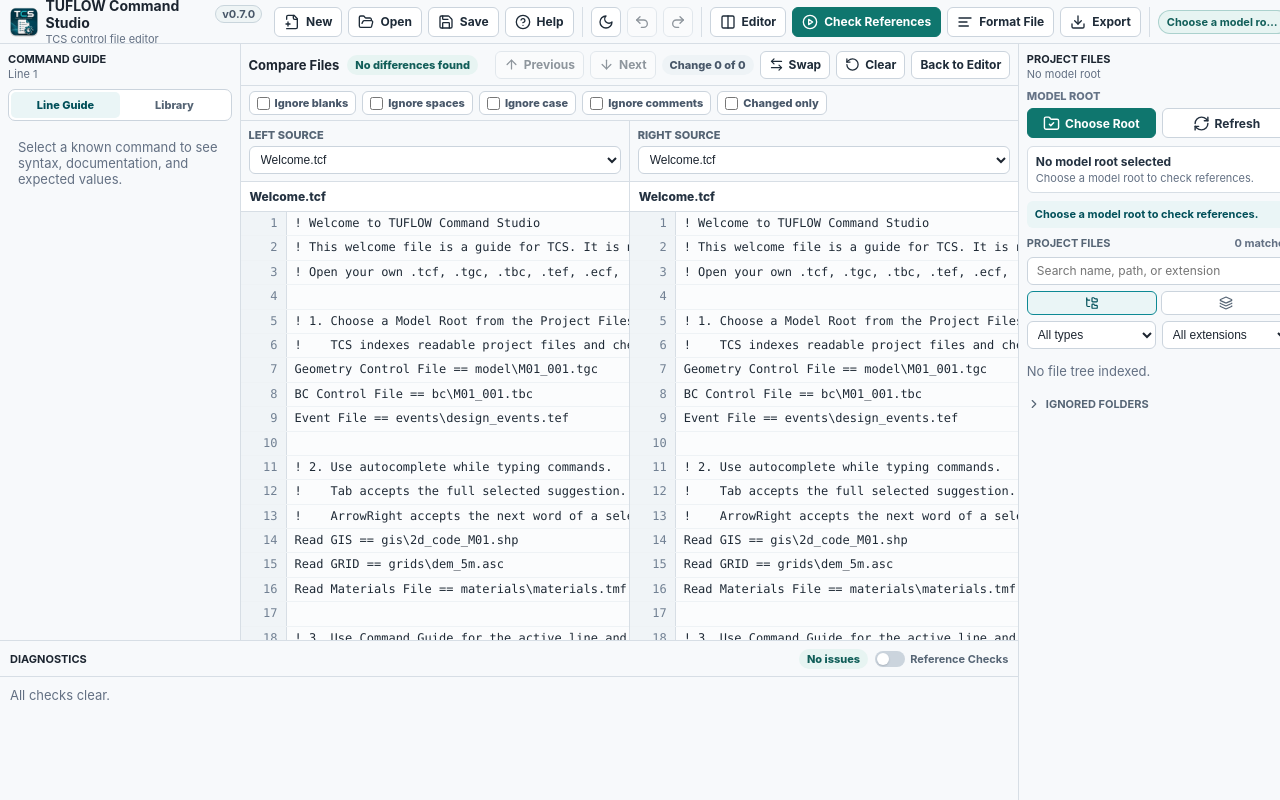
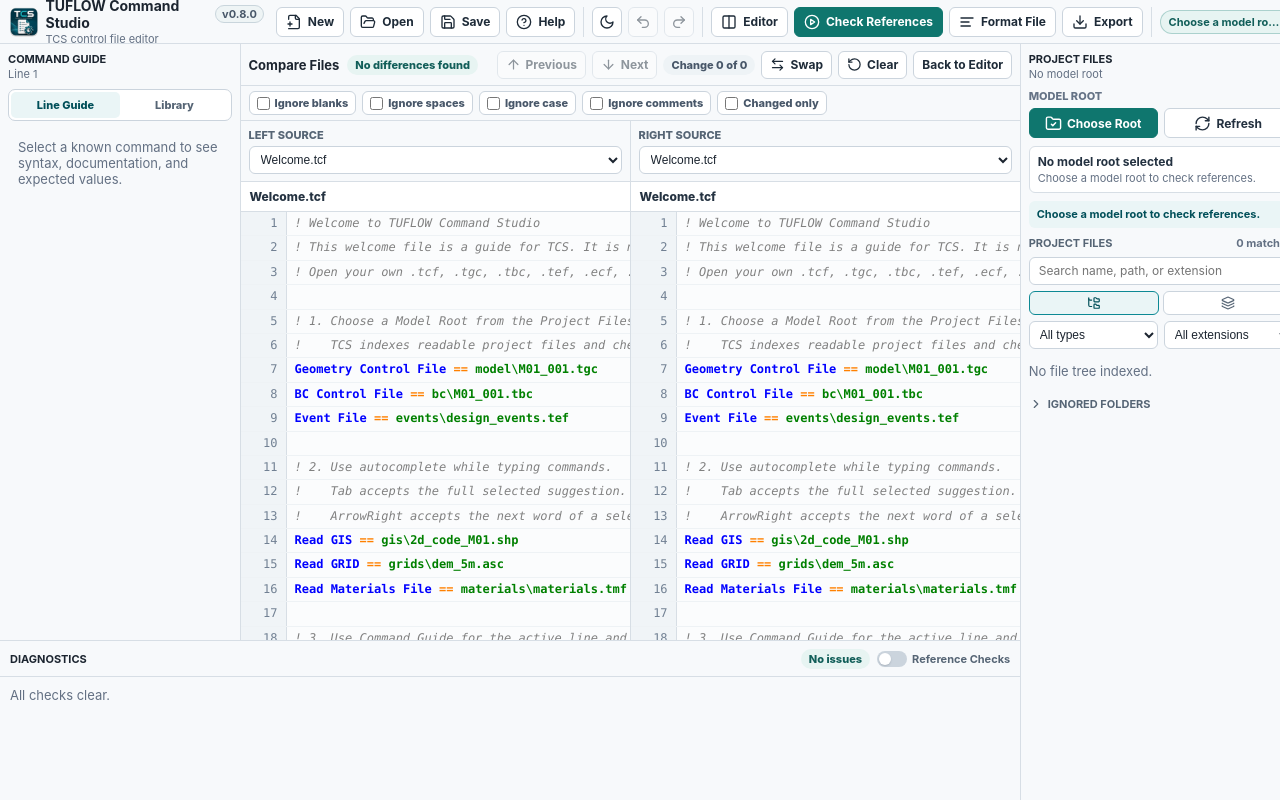
Before and after one commit to hamedtavakoli/TUFLOW_NPad, a React (Vite) app: page / in a window 1280 px wide. Both pictures are taken after a click on the button "Compare". Built offline with nearby package versions, Linux system fonts and the light colour scheme.

Commit message:
Add versioning rules to AI docs

```diff
--- a/package.json
+++ b/package.json
@@ -1,7 +1,7 @@
 {
   "name": "tuflow-command-studio",
   "private": true,
-  "version": "0.7.0",
+  "version": "0.8.0",
   "type": "module",
   "scripts": {
     "dev": "vite --host 127.0.0.1",
--- a/src/components/CompareView.tsx
+++ b/src/components/CompareView.tsx
@@ -1,5 +1,7 @@
 import { useEffect, useMemo, useRef, useState, type MutableRefObject, type RefObject } from 'react';
 import { ArrowDown, ArrowLeftRight, ArrowUp, RotateCcw } from 'lucide-react';
+import { getEditorLanguage, type EditorLanguage } from '../lib/editorLanguage';
+import { tokenizeSyntaxLine, type SyntaxToken } from '../lib/syntaxHighlight';
 import { compareText, type CompareLine, type CompareRow, type CompareTextSegment, type TextCompareOptions } from '../lib/textCompare';
 
 interface CompareFileOption {
@@ -49,6 +51,8 @@
   const rightText = rightSourceId === 'manual' ? rightManualText : rightFile?.text ?? '';
   const leftName = leftSourceId === 'manual' ? 'Manual left text' : leftFile?.name ?? 'Unreadable left file';
   const rightName = rightSourceId === 'manual' ? 'Manual right text' : rightFile?.name ?? 'Unreadable right file';
+  const leftLanguage = leftSourceId === 'manual' ? 'plain' : getEditorLanguage(leftName);
+  const rightLanguage = rightSourceId === 'manual' ? 'plain' : getEditorLanguage(rightName);
   const isLargeComparison = leftText.length + rightText.length > 80_000;
   const result = useMemo(() => compareText(debouncedLeftText, debouncedRightText, options), [debouncedLeftText, debouncedRightText, options]);
   const hasUnreadableFile = (leftSourceId !== 'manual' && !leftFile) || (rightSourceId !== 'manual' && !rightFile);
@@ -175,6 +179,7 @@
           side="left"
           title={leftName}
           rows={result.rows}
+          language={leftLanguage}
           activeChangeIndex={activeChangeIndex}
           rowRefs={rowRefs}
           scrollRef={leftScrollRef}
@@ -184,6 +189,7 @@
           side="right"
           title={rightName}
           rows={result.rows}
+          language={rightLanguage}
           activeChangeIndex={activeChangeIndex}
           rowRefs={rowRefs}
           scrollRef={rightScrollRef}
@@ -240,13 +246,14 @@
   side: 'left' | 'right';
   title: string;
   rows: CompareRow[];
+  language: EditorLanguage;
   activeChangeIndex: number;
   rowRefs: MutableRefObject<Map<number, HTMLDivElement>>;
   scrollRef: RefObject<HTMLDivElement | null>;
   onScroll: () => void;
 }
 
-function CompareResultPanel({ side, title, rows, activeChangeIndex, rowRefs, scrollRef, onScroll }: CompareResultPanelProps) {
+function CompareResultPanel({ side, title, rows, language, activeChangeIndex, rowRefs, scrollRef, onScroll }: CompareResultPanelProps) {
   return (
     <div className="compare-panel">
       <div className="compare-panel-title" title={title}>{title}</div>
@@ -258,6 +265,7 @@
             <CompareRowView
               row={row}
               side={side}
+              language={language}
               isActiveChange={row.changeIndex === activeChangeIndex}
               rowRefs={rowRefs}
               key={`${side}-${row.id}`}
@@ -272,11 +280,13 @@
 function CompareRowView({
   row,
   side,
+  language,
   isActiveChange,
   rowRefs
 }: {
   row: CompareRow;
   side: 'left' | 'right';
+  language: EditorLanguage;
   isActiveChange: boolean;
   rowRefs: MutableRefObject<Map<number, HTMLDivElement>>;
 }) {
@@ -296,7 +306,7 @@
       }}
     >
       <span className="compare-line-number">{line?.lineNumber ?? ''}</span>
-      <code>{renderLineText(line)}</code>
+      <code>{renderLineText(line, language)}</code>
     </div>
   );
 }
@@ -311,14 +321,82 @@
   return row.kind;
 }
 
-function renderLineText(line: CompareLine | undefined) {
+function renderLineText(line: CompareLine | undefined, language: EditorLanguage) {
   if (!line) return '\u00a0';
-  if (line.segments) {
-    return line.segments.map((segment, index) => <CompareSegment segment={segment} key={`${index}-${segment.text}`} />);
-  }
-  return line.text.length === 0 ? '\u00a0' : line.text;
+  if (line.text.length === 0) return '\u00a0';
+  return renderSyntaxSegments(tokenizeSyntaxLine(line.text, language, line.lineNumber), line.segments);
 }
 
-function CompareSegment({ segment }: { segment: CompareTextSegment }) {
-  return segment.changed ? <mark>{segment.text}</mark> : <>{segment.text}</>;
+function renderSyntaxSegments(tokens: SyntaxToken[], compareSegments: CompareTextSegment[] | undefined) {
+  if (!compareSegments) {
+    return tokens.map((token, index) => (
+      <span className={token.className} key={`${index}-${token.text}`}>
+        {token.text}
+      </span>
+    ));
+  }
+
+  const changedRanges = compareChangedRanges(compareSegments);
+  let cursor = 0;
+
+  return tokens.flatMap((token, tokenIndex) => {
+    const tokenStart = cursor;
+    const tokenEnd = tokenStart + token.text.length;
+    cursor = tokenEnd;
+
+    return splitTokenByChangedRanges(token, tokenStart, tokenEnd, changedRanges).map((part, partIndex) => {
+      const content = <span className={token.className}>{part.text}</span>;
+      return part.changed ? (
+        <mark key={`${tokenIndex}-${partIndex}-${part.text}`}>{content}</mark>
+      ) : (
+        <span className="compare-token-part" key={`${tokenIndex}-${partIndex}-${part.text}`}>{content}</span>
+      );
+    });
+  });
 }
+
+function compareChangedRanges(compareSegments: CompareTextSegment[]) {
+  const ranges: Array<{ from: number; to: number }> = [];
+  let cursor = 0;
+
+  for (const segment of compareSegments) {
+    const from = cursor;
+    const to = from + segment.text.length;
+    if (segment.changed && to > from) {
+      ranges.push({ from, to });
+    }
+    cursor = to;
+  }
+
+  return ranges;
+}
+
+function splitTokenByChangedRanges(
+  token: SyntaxToken,
+  tokenStart: number,
+  tokenEnd: number,
+  changedRanges: Array<{ from: number; to: number }>
+) {
+  const parts: Array<{ changed: boolean; text: string }> = [];
+  let cursor = tokenStart;
+
+  for (const range of changedRanges) {
+    if (range.to <= tokenStart || range.from >= tokenEnd) continue;
+    const changedStart = Math.max(range.from, tokenStart);
+    const changedEnd = Math.min(range.to, tokenEnd);
+
+    if (changedStart > cursor) {
+      parts.push({ changed: false, text: token.text.slice(cursor - tokenStart, changedStart - tokenStart) });
+    }
+    if (changedEnd > changedStart) {
+      parts.push({ changed: true, text: token.text.slice(changedStart - tokenStart, changedEnd - tokenStart) });
+    }
+    cursor = changedEnd;
+  }
+
+  if (cursor < tokenEnd) {
+    parts.push({ changed: false, text: token.text.slice(cursor - tokenStart) });
+  }
+
+  return parts.length > 0 ? parts : [{ changed: false, text: token.text }];
+}
--- a/src/components/Editor.tsx
+++ b/src/components/Editor.tsx
@@ -26,10 +26,9 @@
 import { getAutocompleteSuggestions } from '../lib/autocomplete';
 import { completionStart } from '../lib/completionRange';
 import type { EditorLanguage } from '../lib/editorLanguage';
+import { tokenizeSyntaxLine } from '../lib/syntaxHighlight';
 import type { Problem, ProjectInput, Suggestion } from '../lib/types';
 import type { TuflowSymbolIndex } from '../lib/tuflowSymbols';
-import { parseTuflowLine } from '../tuflow/parser/tuflowParser';
-import { tokenizeTuflowLine } from '../tuflow/editor/tuflowHighlighter';
 
 interface EditorFileTab {
   id: string;
@@ -413,8 +412,7 @@
 }
 
 function syntaxDecorations(editorLanguage: EditorLanguage): Extension {
-  if (editorLanguage === 'tuflow') return tuflowSyntaxDecorations();
-  if (editorLanguage === 'batch') return batchSyntaxDecorations();
+  if (editorLanguage === 'tuflow' || editorLanguage === 'batch') return lineSyntaxDecorations(editorLanguage);
   return [];
 }
 
@@ -523,18 +521,18 @@
   }
 }
 
-function tuflowSyntaxDecorations() {
+function lineSyntaxDecorations(editorLanguage: EditorLanguage) {
   return ViewPlugin.fromClass(
     class {
       decorations: DecorationSet;
 
       constructor(view: EditorView) {
-        this.decorations = buildSyntaxDecorations(view);
+        this.decorations = buildSyntaxDecorations(view, editorLanguage);
       }
 
       update(update: ViewUpdate) {
         if (update.docChanged || update.viewportChanged) {
-          this.decorations = buildSyntaxDecorations(update.view);
+          this.decorations = buildSyntaxDecorations(update.view, editorLanguage);
         }
       }
     },
@@ -544,18 +542,18 @@
   );
 }
 
-function buildSyntaxDecorations(view: EditorView) {
+function buildSyntaxDecorations(view: EditorView, editorLanguage: EditorLanguage) {
   const decorations = [];
   for (const range of view.visibleRanges) {
     let pos = range.from;
     while (pos <= range.to) {
       const line = view.state.doc.lineAt(pos);
       let tokenStart = line.from;
-      const tokens = tokenizeTuflowLine(line.text, parseTuflowLine(line.text, line.number));
+      const tokens = tokenizeSyntaxLine(line.text, editorLanguage, line.number);
       for (const token of tokens) {
         const tokenEnd = tokenStart + token.text.length;
         if (token.text.trim()) {
-          decorations.push(Decoration.mark({ class: `tok-${token.kind}` }).range(tokenStart, tokenEnd));
+          decorations.push(Decoration.mark({ class: token.className }).range(tokenStart, tokenEnd));
         }
         tokenStart = tokenEnd;
       }
@@ -564,74 +562,6 @@
     }
   }
   return Decoration.set(decorations, true);
-}
-
-function batchSyntaxDecorations() {
-  return ViewPlugin.fromClass(
-    class {
-      decorations: DecorationSet;
-
-      constructor(view: EditorView) {
-        this.decorations = buildBatchSyntaxDecorations(view);
-      }
-
-      update(update: ViewUpdate) {
-        if (update.docChanged || update.viewportChanged) {
-          this.decorations = buildBatchSyntaxDecorations(update.view);
-        }
-      }
-    },
-    {
-      decorations: (plugin) => plugin.decorations
-    }
-  );
-}
-
-function buildBatchSyntaxDecorations(view: EditorView) {
-  const decorations = [];
-  const tokenPattern =
-    /"[^"]*"|%[^%\s]+%|![^!\s]+!|\b(?:assoc|call|cd|choice|cls|copy|del|dir|do|echo|else|endlocal|erase|errorlevel|exist|exit|for|goto|if|in|mkdir|move|not|pause|popd|pushd|rem|ren|rmdir|robocopy|set|setlocal|shift|start|timeout|title|xcopy)\b|&&|\|\||[|&<>]/gi;
-
-  for (const range of view.visibleRanges) {
-    let pos = range.from;
-    while (pos <= range.to) {
-      const line = view.state.doc.lineAt(pos);
-      const text = line.text;
-      const trimmedStart = text.search(/\S/);
-      const trimmed = trimmedStart >= 0 ? text.slice(trimmedStart) : '';
-
-      if (/^(?:::|rem\b)/i.test(trimmed)) {
-        decorations.push(Decoration.mark({ class: 'tok-batch-comment' }).range(line.from + trimmedStart, line.to));
-      } else {
-        const label = trimmed.match(/^:[^\s]+/);
-        if (label && trimmedStart >= 0) {
-          decorations.push(Decoration.mark({ class: 'tok-batch-label' }).range(line.from + trimmedStart, line.from + trimmedStart + label[0].length));
-        }
-
-        for (const match of text.matchAll(tokenPattern)) {
-          const token = match[0];
-          const start = line.from + (match.index ?? 0);
-          const end = start + token.length;
-          const className = batchTokenClass(token);
-          if (className) {
-            decorations.push(Decoration.mark({ class: className }).range(start, end));
-          }
-        }
-      }
-
-      if (line.to >= range.to) break;
-      pos = line.to + 1;
-    }
-  }
-
-  return Decoration.set(decorations, true);
-}
-
-function batchTokenClass(token: string): string | undefined {
-  if (/^"/.test(token)) return 'tok-batch-string';
-  if (/^%|^!/.test(token)) return 'tok-batch-variable';
-  if (/^(?:&&|\|\||[|&<>])$/.test(token)) return 'tok-batch-operator';
-  return 'tok-batch-keyword';
 }
 
 function problemDecorations(editorLanguage: EditorLanguage, problemLines: Map<number, Problem>): Extension {
--- /dev/null
+++ b/src/lib/syntaxHighlight.ts
@@ -0,0 +1,72 @@
+import type { EditorLanguage } from './editorLanguage';
+import { tokenizeTuflowLine } from '../tuflow/editor/tuflowHighlighter';
+import { parseTuflowLine } from '../tuflow/parser/tuflowParser';
+
+export interface SyntaxToken {
+  className: string;
+  text: string;
+}
+
+export function tokenizeSyntaxLine(line: string, language: EditorLanguage, lineNumber = 1): SyntaxToken[] {
+  if (language === 'tuflow') {
+    return tokenizeTuflowLine(line, parseTuflowLine(line, lineNumber)).map((token) => ({
+      className: `tok-${token.kind}`,
+      text: token.text
+    }));
+  }
+
+  if (language === 'batch') {
+    return tokenizeBatchLine(line);
+  }
+
+  return [{ className: 'tok-text', text: line || ' ' }];
+}
+
+function tokenizeBatchLine(line: string): SyntaxToken[] {
+  if (!line) return [{ className: 'tok-text', text: ' ' }];
+
+  const tokens: SyntaxToken[] = [];
+  const trimmedStart = line.search(/\S/);
+  const trimmed = trimmedStart >= 0 ? line.slice(trimmedStart) : '';
+
+  if (/^(?:::|rem\b)/i.test(trimmed)) {
+    if (trimmedStart > 0) tokens.push({ className: 'tok-text', text: line.slice(0, trimmedStart) });
+    tokens.push({ className: 'tok-batch-comment', text: line.slice(trimmedStart) });
+    return tokens;
+  }
+
+  const tokenPattern =
+    /"[^"]*"|%[^%\s]+%|![^!\s]+!|\b(?:assoc|call|cd|choice|cls|copy|del|dir|do|echo|else|endlocal|erase|errorlevel|exist|exit|for|goto|if|in|mkdir|move|not|pause|popd|pushd|rem|ren|rmdir|robocopy|set|setlocal|shift|start|timeout|title|xcopy)\b|&&|\|\||[|&<>]/gi;
+  const label = trimmed.match(/^:[^\s]+/);
+  let cursor = 0;
+
+  if (label && trimmedStart >= 0) {
+    appendTextToken(tokens, line.slice(0, trimmedStart));
+    tokens.push({ className: 'tok-batch-label', text: label[0] });
+    cursor = trimmedStart + label[0].length;
+  }
+
+  tokenPattern.lastIndex = cursor;
+  for (const match of line.matchAll(tokenPattern)) {
+    const token = match[0];
+    const index = match.index ?? cursor;
+    if (index < cursor) continue;
+    appendTextToken(tokens, line.slice(cursor, index));
+    tokens.push({ className: batchTokenClass(token), text: token });
+    cursor = index + token.length;
+  }
+
+  appendTextToken(tokens, line.slice(cursor));
+  return tokens.length > 0 ? tokens : [{ className: 'tok-text', text: line }];
+}
+
+function appendTextToken(tokens: SyntaxToken[], text: string) {
+  if (text) tokens.push({ className: 'tok-text', text });
+}
+
+function batchTokenClass(token: string): string {
+  if (/^"/.test(token)) return 'tok-batch-string';
+  if (/^%|^!/.test(token)) return 'tok-batch-variable';
+  if (/^(?:&&|\|\||[|&<>])$/.test(token)) return 'tok-batch-operator';
+  return 'tok-batch-keyword';
+}
--- a/src/tuflow/editor/tuflowHighlighter.tsx
+++ b/src/tuflow/editor/tuflowHighlighter.tsx
@@ -2,7 +2,7 @@
 import { isTuflowKeyword, tuflowIncludeReadWordSet } from '../language/tuflowKeywords';
 import { parseTuflowLine, splitInlineComment, type TuflowAstLine } from '../parser/tuflowParser';
 
-type TokenKind =
+export type TokenKind =
   | 'comment'
   | 'command'
   | 'keyword'
@@ -14,7 +14,7 @@
   | 'variable'
   | 'text';
 
-interface HighlightToken {
+export interface HighlightToken {
   kind: TokenKind;
   text: string;
 }
```
Also changed, not shown: 7 other files (tests, documents, lock files or other folders).
